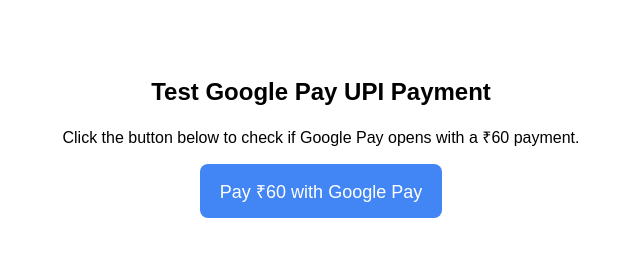
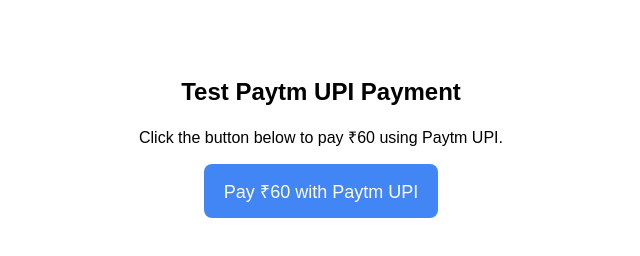
Before and after one commit to anazmuhdd/gpay_payment, a plain HTML site: page index.html in a window 1280 px wide. Shown: the whole page, without its empty margins (319-959 px from the left). Drawn offline with Linux system fonts and the light colour scheme.

Commit message:
Update index.html

```diff
--- a/index.html
+++ b/index.html
@@ -3,7 +3,7 @@
 <head>
     <meta charset="UTF-8">
     <meta name="viewport" content="width=device-width, initial-scale=1.0">
-    <title>Google Pay Test</title>
+    <title>Paytm Payment Test</title>
     <style>
         body {
             font-family: Arial, sans-serif;
@@ -22,34 +22,19 @@
     </style>
 </head>
 <body>
-    <h2>Test Google Pay UPI Payment</h2>
-    <p>Click the button below to check if Google Pay opens with a ₹60 payment.</p>
+    <h2>Test Paytm UPI Payment</h2>
+    <p>Click the button below to pay ₹60 using Paytm UPI.</p>
 
-    <a id="gpayButton">
-        <button>Pay ₹60 with Google Pay</button>
+    <a id="paytmButton">
+        <button>Pay ₹60 with Paytm UPI</button>
     </a>
 
     <script>
         document.addEventListener("DOMContentLoaded", function () {
-            const upiID = "9778250566@ptyes"; // Replace with valid UPI ID
-            const transactionId = "T" + Date.now();
-            const orderId = "ORD" + Math.floor(Math.random() * 1000000);
-            const amount = "1.00"; // Ensure decimal format
-            const merchantName = "Mohammed Anas a r";
-            const note = "Payment for She Space Ticket";
+            const paytmLink = "https://paytm.me/YOUR-PAYTM-PAYMENT-LINK"; // Replace with your Paytm Payment Link
 
-            // UPI deep link
-            const upiLink = `upi://pay?pa=${upiID}&pn=${merchantName}&tid=${transactionId}&tr=${orderId}&tn=${note}&am=${amount}&cu=INR`;
-
-            // Google Pay specific intent link
-            const gpayIntentLink = `intent://upi/pay?pa=${upiID}&pn=${merchantName}&tid=${transactionId}&tr=${orderId}&tn=${note}&am=${amount}&cu=INR#Intent;scheme=upi;package=com.google.android.apps.nbu.paisa.user;end;`;
-
-            const userAgent = navigator.userAgent || navigator.vendor || window.opera;
-            if (/android/i.test(userAgent)) {
-                document.getElementById("gpayButton").setAttribute("href", gpayIntentLink);
-            } else {
-                document.getElementById("gpayButton").setAttribute("href", upiLink);
-            }
+            document.getElementById("paytmButton").setAttribute("href", paytmLink);
+            document.getElementById("paytmButton").setAttribute("target", "_blank"); // Opens in a new tab
         });
     </script>
 </body>
```
